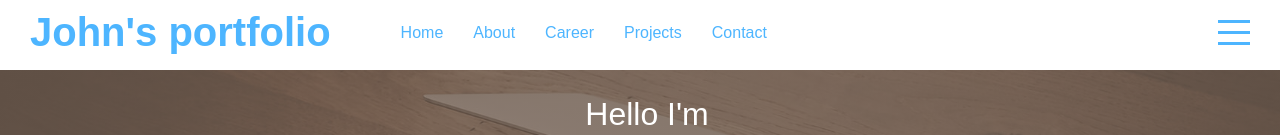
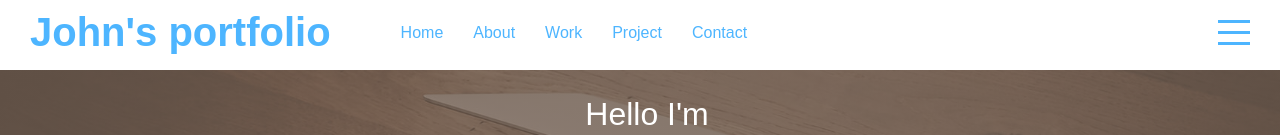
Before and after one commit to johnkim0306/Personal-Website, a React (Create React App) app in the folder my-app/: page / in a window 1280 px wide. Shown: the top 135 px of the page. Built offline with nearby package versions, Linux system fonts and the light colour scheme.

Commit message:
optimize Nav component & Remove unnecessary components

```diff
--- a/my-app/src/App.jsx
+++ b/my-app/src/App.jsx
@@ -1,7 +1,7 @@
 import React from 'react'
 import './App.scss'
 import { useState } from "react";
-import {Nav, About, Contact, Work, Menu, Header, Project, Footer} from './components';
+import {Home, Nav, About, Contact, Work, Menu, Project, Footer} from './components';
 
 const App = () => {
     const [menuOpen, setMenuOpen] = useState(false);
@@ -10,7 +10,7 @@ const App = () => {
         <div className="app">
             <Nav menuOpen={menuOpen} setMenuOpen={setMenuOpen}/>
             <Menu menuOpen={menuOpen} setMenuOpen={setMenuOpen} />
-            <Header />
+            <Home />
             <About />
             <Work />
             <Project />
--- a/my-app/src/components/header/CTA.jsx
+++ /dev/null
@@ -1,12 +0,0 @@
-import React from 'react'
-
-const CTA = () => {
-    return (
-        <div className='cta'>
-            <a href="" className='btn'>Download CV</a>
-            <a href="#contact" className='btn btn-primary'>Let's Talk</a>
-        </div>
-    )
-}
-
-export default CTA
--- a/my-app/src/components/header/HeaderSocials.jsx
+++ /dev/null
@@ -1,14 +0,0 @@
-import React from 'react'
-import {BsLinkedin} from 'react-icons/bs'
-import {FaGithub} from 'react-icons/fa'
-
-const HeaderSocials = () => {
-    return (
-        <div className='header__socials'>
-            <a href="https://linkedin.com" target="_blank"> <BsLinkedin /></a>
-            <a href="https://github.com" target="_blank"> <FaGithub /></a>
-        </div>
-    )
-}
-
-export default HeaderSocials
--- a/my-app/src/components/header/Header.jsx
+++ b/my-app/src/components/home/Home.jsx
@@ -1,24 +1,17 @@
 import React from 'react'
-import './header.scss'
-import CTA from './CTA'
-import HeaderSocials from './HeaderSocials'
+import './home.scss'
 import Me from '../../assets/logo.png'
 import Background from '../../assets/logo.png'
 
-import { AppWrap } from '../../wrapper/';
+import { AppWrap } from '../../wrapper';
 
-const Header = () => {
+const Home = () => {
     return (
-            <div className="container header__container">
+            <div className="container home__container">
                 <h5>Hello I'm </h5>
                 <h1>John Kim</h1>
                 <h5 className="text-light"> Fullstack Developer</h5>
                 <hr/>
-                {/*
-                <CTA />
-                <HeaderSocials />
-                */}
-
                 <div className="me">
                     <img src={Me} alt="me" />
                 </div>
@@ -26,5 +19,4 @@ const Header = () => {
             </div>
     )
 }
-//export default Header;
-export default AppWrap(Header, 'header', 'header');
+export default AppWrap(Home, 'home', 'home');
--- a/my-app/src/components/header/header.scss
+++ b/my-app/src/components/home/home.scss
@@ -1,6 +1,6 @@
 @import '../../scss/_variables';
 
-.header__container#header {
+.home__container#home {
     text-align: center;
     position: relative;
 
@@ -68,7 +68,7 @@
 }
 
 .container {
-    &.header__container {
+    &.home__container {
         display: flex;
         flex-direction: column;
         align-items: center;
@@ -77,17 +77,17 @@
 }
 
 @media screen and (max-width: 1024px) {
-    .header {
+    .home {
         height: 68vh;
     }
 }
 
 @media screen and (max-width: 600px) {
-    .header {
+    .home {
         height: 100vh;
     }
 
-    .header__socials,
+    .home__socials,
     .scroll__down {
         display: none;
     }
--- a/my-app/src/components/index.js
+++ b/my-app/src/components/index.js
@@ -1,7 +1,7 @@
 export { default as About } from './about/About';
 export { default as Contact } from './contact/Contact';
 export { default as Work } from './work/Work';
-export { default as Header } from './header/Header';
+export { default as Home } from './home/Home';
 export { default as Project } from './project/Project';
 export { default as Menu } from './menu/Menu';
 export { default as Nav } from './nav/Nav';
--- a/my-app/src/components/nav/Nav.jsx
+++ b/my-app/src/components/nav/Nav.jsx
@@ -6,22 +6,12 @@ export function Nav({ menuOpen, setMenuOpen }) {
         <div className={"nav " + (menuOpen && "active")}>
             <div className="wrapper">
                 <div className="left">
-                    <a href="#header" className="logo"> John's portfolio</a>
-                    <div className="itemContainer">
-                        <a href="#header">Home</a>
-                    </div>
-                    <div className="itemContainer">
-                        <a href="#about">About</a>
-                    </div>
-                    <div className="itemContainer">
-                        <a href="#work">Career</a>
-                    </div>
-                    <div className="itemContainer">
-                        <a href="#project">Projects</a>
-                    </div>
-                    <div className="itemContainer">
-                        <a href="#contact">Contact</a>
-                    </div>
+                    <a href="#home" className="logo"> John's portfolio</a>
+                    {['home', 'about', 'work', 'project', 'contact'].map((item) =>
+                        <div key={`link-${item}`} className="itemContainer">
+                            <a href={`#${item}`}>{item}</a>
+                        </div>
+                    )}
                 </div>
                 <div className="right">
                     <div className="hamburger" onClick={()=>setMenuOpen(!menuOpen)}>
--- a/my-app/src/components/nav/NavigationDots.jsx
+++ b/my-app/src/components/nav/NavigationDots.jsx
@@ -5,7 +5,7 @@ import React from 'react';
 
 const NavigationDots = ({ active }) => (
   <div className="app__navigation">
-    {['header', 'about', 'work', 'project', 'contact', 'footer'].map((item, index) => (
+    {['home', 'about', 'work', 'project', 'contact', 'footer'].map((item, index) => (
       <a
         href={`#${item}`}
         key={item + index}
--- a/my-app/src/components/nav/nav.scss
+++ b/my-app/src/components/nav/nav.scss
@@ -40,6 +40,10 @@
 
           @include mobile{
             display: none;
+          }
+
+          a {
+            text-transform: capitalize;
           }
 
           .icon {
```
